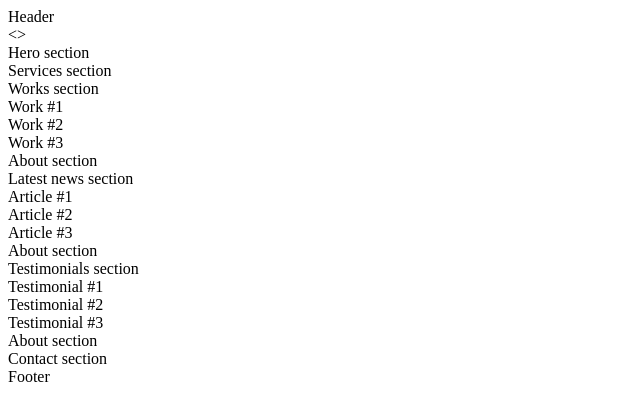
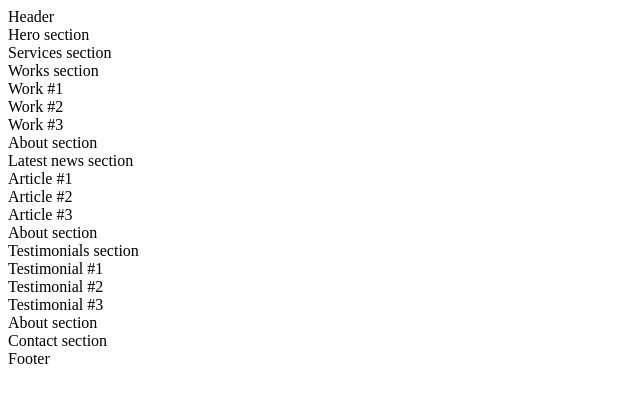
Before and after one commit to Gabyriv/holbertonschool-web_front_end, a plain HTML site: page html_advanced/6-index.html in a window 1280 px wide. Shown: the whole page, without its empty margins (0-640 px from the left). Drawn offline with Linux system fonts and the light colour scheme.

Commit message:
main tag

```diff
--- a/html_advanced/6-index.html
+++ b/html_advanced/6-index.html
@@ -10,7 +10,7 @@
     </head>
     <body>
         <header>Header</header>
-        <>
+        <main>
         <section>Hero section</section>
         <section>Services section</section>
         <section>Works section</section>
```
